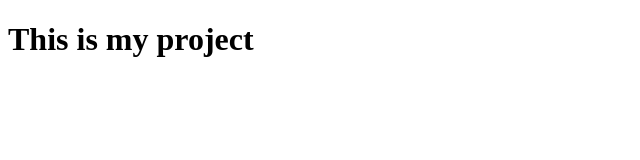
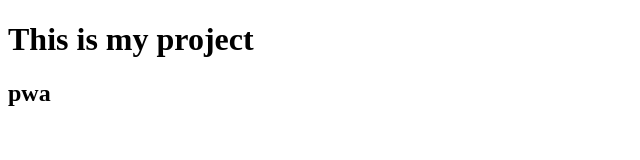
Before and after one commit to sharmi55527/PWA-project, a plain HTML site: page index.html in a window 1280 px wide. Shown: the full height of the page, 0-640 px from the left. Drawn offline with Linux system fonts and the light colour scheme.

Commit message:
add index file

```diff
--- a/index.html
+++ b/index.html
@@ -6,5 +6,6 @@
   </head>
   <body>
     <h1> This is my project</h1>
+     <h2>pwa</h2>
   </body>
 </html>
```
